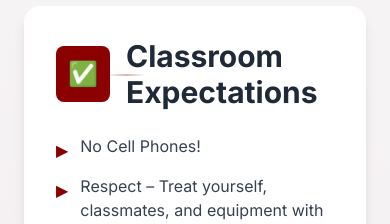
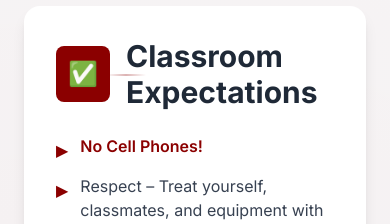
Before and after one commit to deoncarlette/mswhitby, a plain HTML site: page index.html in a window 390 px wide. Shown: the part 2620-2844 px from the top of the page. Drawn offline with nearby package versions, Linux system fonts and the light colour scheme.

Commit message:
Corrected no phones

```diff
--- a/index.html
+++ b/index.html
@@ -148,7 +148,7 @@
 <h2 class="text-3xl font-bold text-gray-800 circuit-line">Classroom Expectations</h2>
 </div>
 <ul class="space-y-3 text-gray-700">
-  <li class="flex items-start"><span class="text-cardinal mr-3 mt-1">▶</span class="font-semibold text-cardinal"><span>No Cell Phones!</span></li>
+  <li class="flex items-start"><span class="text-cardinal mr-3 mt-1">▶</span ><span class="font-semibold text-cardinal">No Cell Phones!</span></li>
   <li class="flex items-start"><span class="text-cardinal mr-3 mt-1">▶</span><span>Respect – Treat yourself, classmates, and equipment with care.</span></li>
   <li class="flex items-start"><span class="text-cardinal mr-3 mt-1">▶</span><span>Engage &amp; Try – Participation matters; mistakes are part of learning.</span></li>
   <li class="flex items-start"><span class="text-cardinal mr-3 mt-1">▶</span><span>Collaborate – Work together and share ideas—tech is a team sport.</span></li>
```
